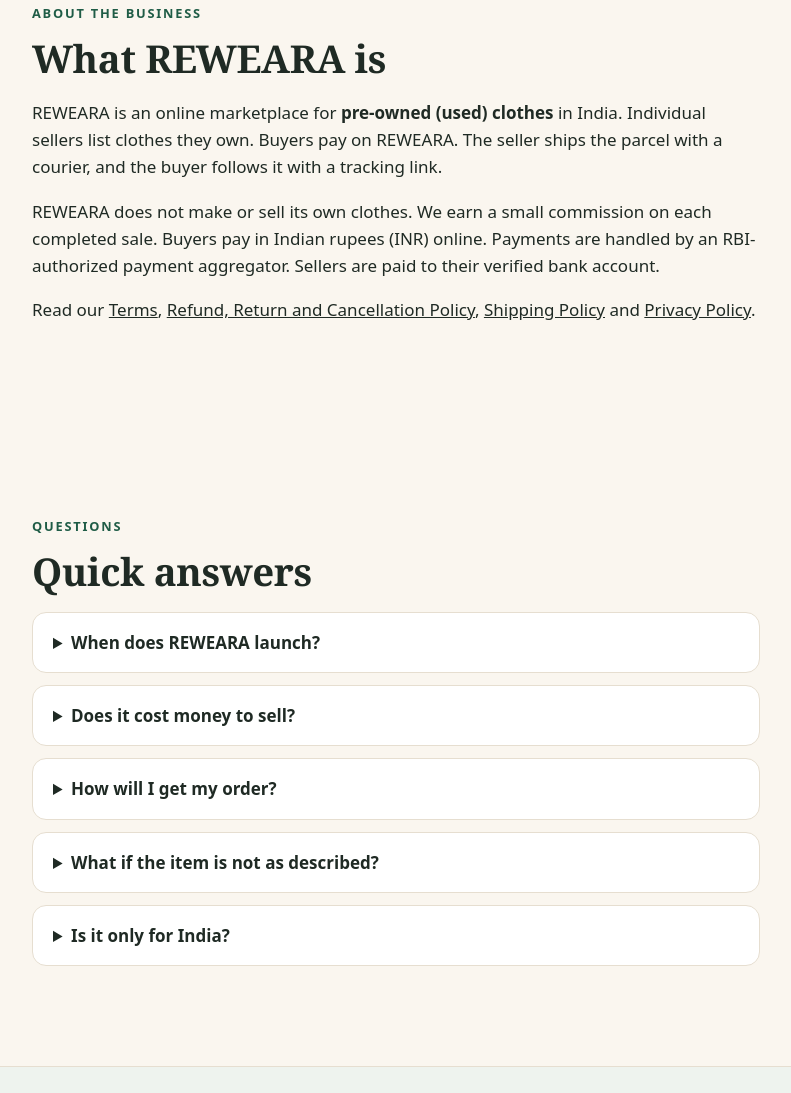
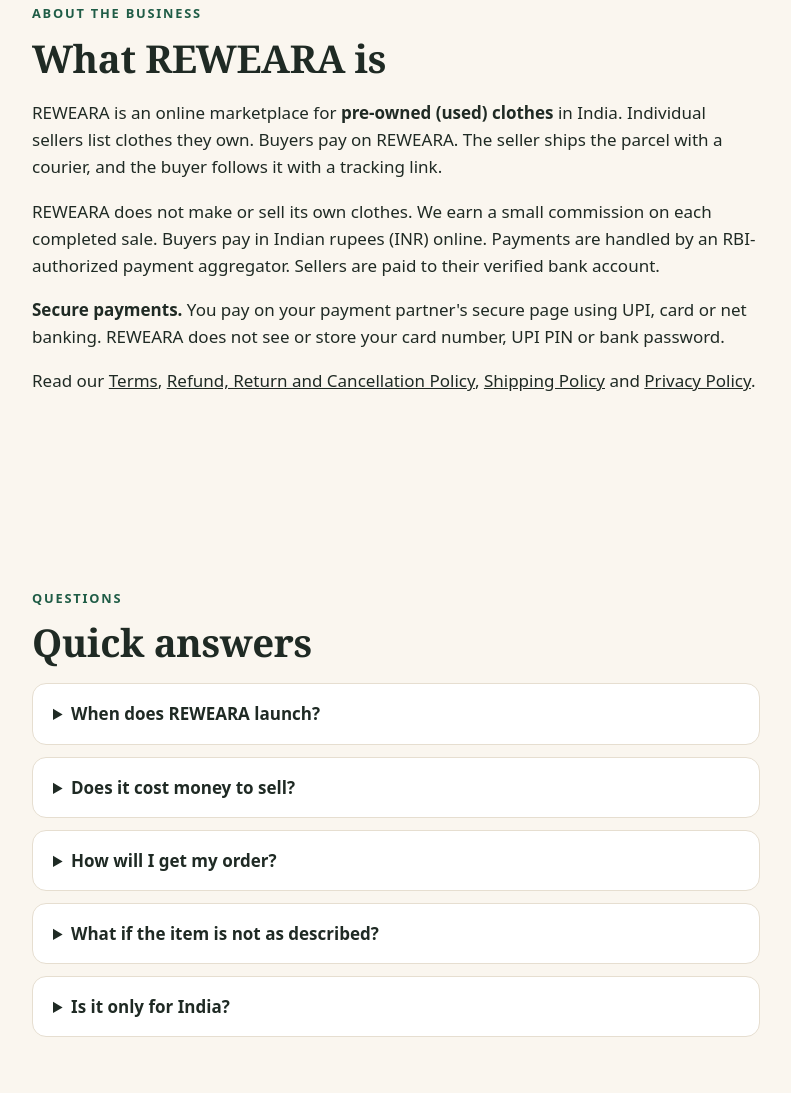
Before and after one commit to sid-sys/reweara.store, a plain HTML site: page index.html in a window 1280 px wide. Shown: the part 2291-3384 px from the top of the page, without its empty margins (244-1035 px from the left). Drawn offline with Linux system fonts and the light colour scheme.

Commit message:
Add secure payments note to About section
Co-Authored-By: Claude Sonnet 5.5 <noreply@anthropic.com>

```diff
--- a/index.html
+++ b/index.html
@@ -173,6 +173,7 @@ footer{padding:36px 0;border-top:1px solid var(--line);color:var(--muted);font-s
     <h2>What REWEARA is</h2>
     <p>REWEARA is an online marketplace for <b>pre-owned (used) clothes</b> in India. Individual sellers list clothes they own. Buyers pay on REWEARA. The seller ships the parcel with a courier, and the buyer follows it with a tracking link.</p>
     <p>REWEARA does not make or sell its own clothes. We earn a small commission on each completed sale. Buyers pay in Indian rupees (INR) online. Payments are handled by an RBI-authorized payment aggregator. Sellers are paid to their verified bank account.</p>
+    <p><b>Secure payments.</b> You pay on your payment partner's secure page using UPI, card or net banking. REWEARA does not see or store your card number, UPI PIN or bank password.</p>
     <p>Read our <a href="terms.html">Terms</a>, <a href="refund-policy.html">Refund, Return and Cancellation Policy</a>, <a href="shipping-policy.html">Shipping Policy</a> and <a href="privacy.html">Privacy Policy</a>.</p>
   </div>
 </section>
```
